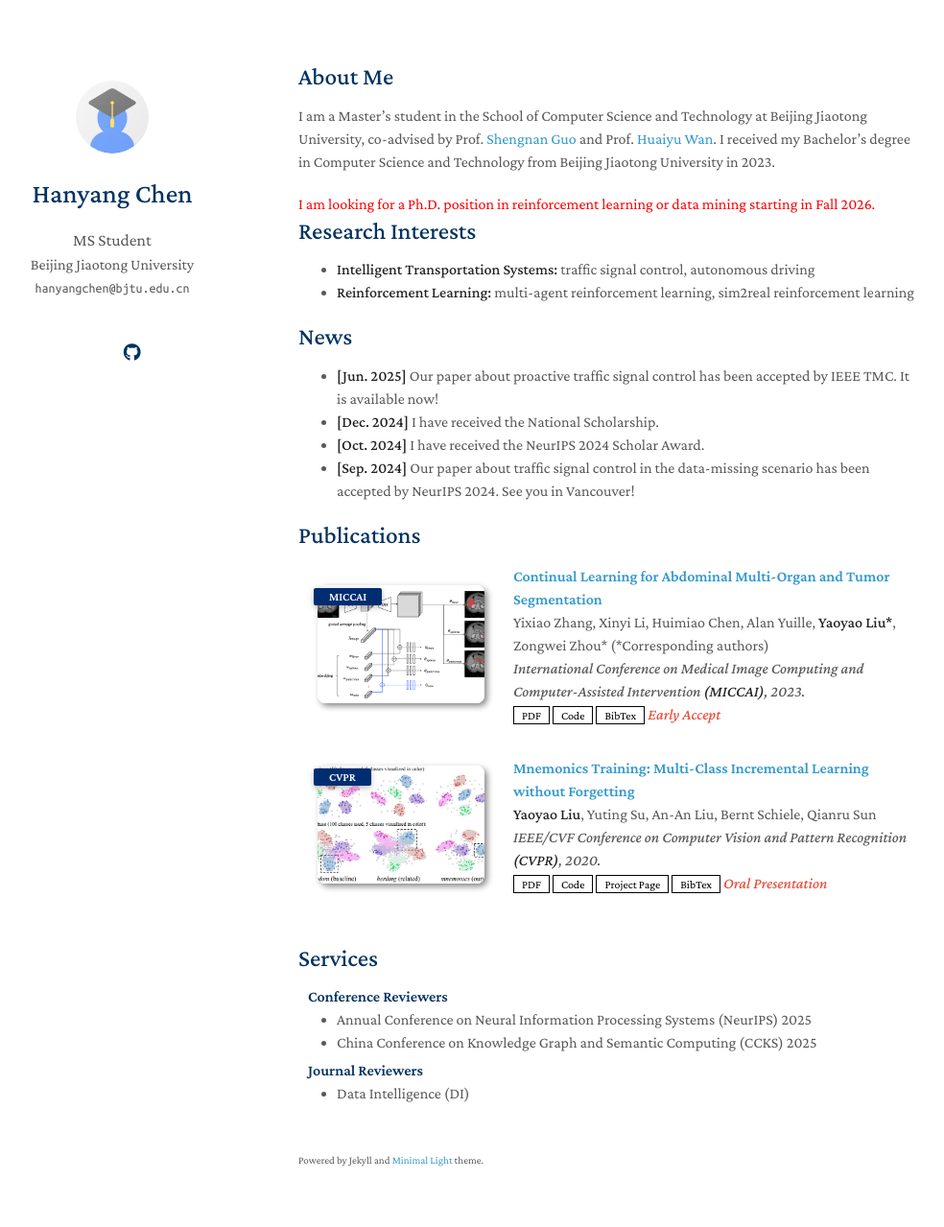
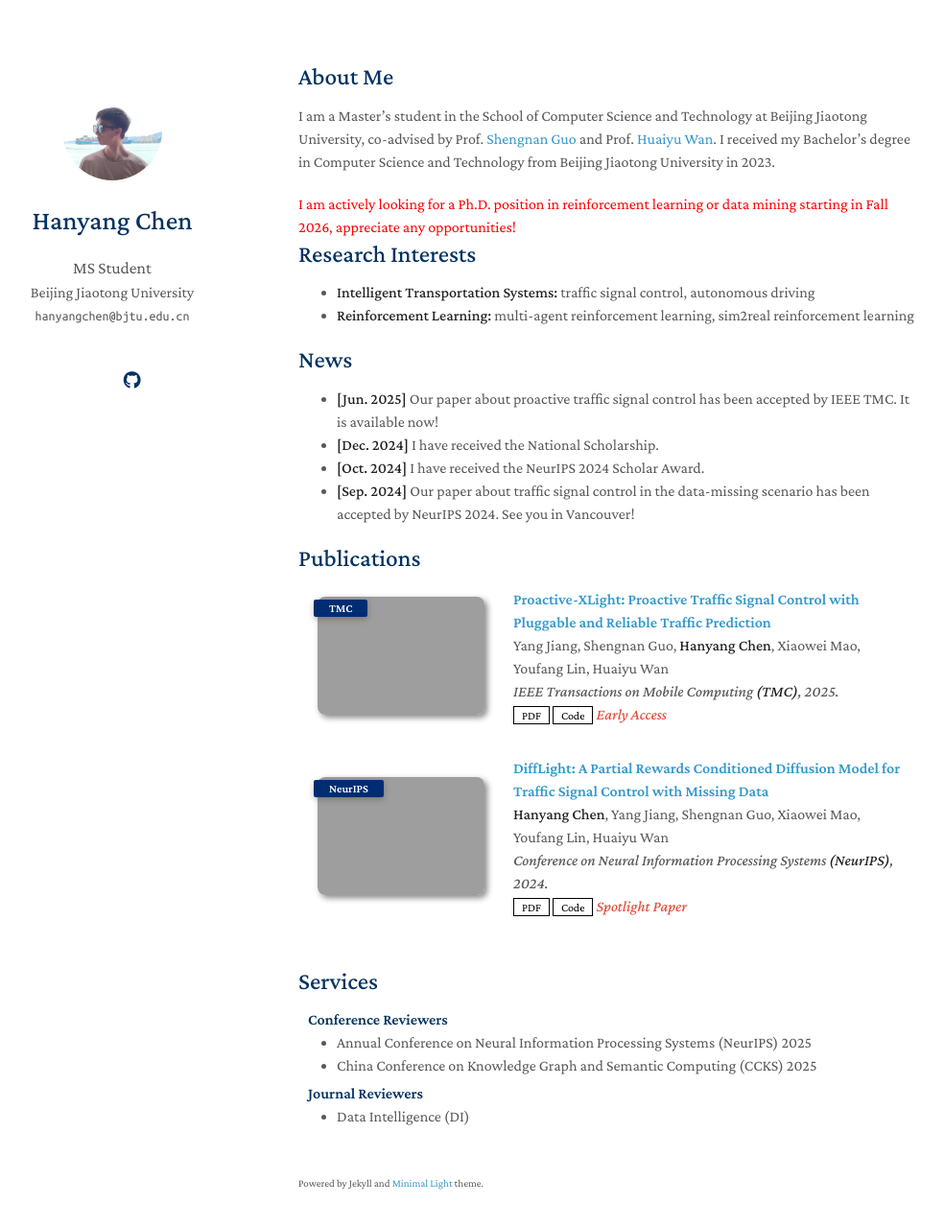
Before and after one commit to hanyang-chen/hanyang-chen.github.io, a Jekyll site: the page built from index.md, in a window 1280 px wide and 1314 px high. Shown: the top 1279 px of the window at 96% size, without its empty margins (159-1143 px from the left). Built offline with Jekyll 4.4.1, drawn with Linux system fonts in a browser that asks for light colours; a style sheet for code colours, icons or effects is not loaded; our own code applies the rules of GitHub Pages for plain Markdown files; grey boxes are pictures that could not be loaded.

Commit message:
update pubs.

```diff
--- a/_config.yml
+++ b/_config.yml
@@ -20,7 +20,7 @@
 
 # Images (e.g., your profile picture and your website's favicon)
 # "favicon" and "favicon_dark" are used for the light and dark modes, respectively.
-avatar: ./assets/img/avatar.png
+avatar: ./assets/img/life.jpg
 favicon: ./assets/img/favicon.png
 favicon_dark: ./assets/img/favicon-dark.png
 
--- a/_data/publications.yml
+++ b/_data/publications.yml
@@ -1,22 +1,22 @@
 main:
 
-  - title: Continual Learning for Abdominal Multi-Organ and Tumor Segmentation
-    authors: Yixiao Zhang, Xinyi Li, Huimiao Chen, Alan Yuille, <strong>Yaoyao Liu*</strong>, Zongwei Zhou* (*Corresponding authors)
-    conference_short: MICCAI
-    conference: International Conference on Medical Image Computing and Computer-Assisted Intervention <strong>(MICCAI)</strong>, 2023.
-    pdf: https://arxiv.org/pdf/2306.00988.pdf
-    code: https://github.com/MrGiovanni/ContinualLearning
-    bibtex: https://bib.yliu.me/MICCAI23.txt
-    image: ./assets/img/teaser_example_2.png
-    notes: Early Accept
+  - title: "Proactive-XLight: Proactive Traffic Signal Control with Pluggable and Reliable Traffic Prediction"
+    authors: Yang Jiang, Shengnan Guo, <strong>Hanyang Chen</strong>, Xiaowei Mao, Youfang Lin, Huaiyu Wan
+    conference_short: TMC
+    conference: IEEE Transactions on Mobile Computing <strong>(TMC)</strong>, 2025.
+    pdf: https://ieeexplore.ieee.org/document/11045885
+    code: https://github.com/YangJiangDev/Proactive-XLight
+    # bibtex: https://bib.yliu.me/MICCAI23.txt
+    image: ./assets/img/pubs/proactive-xlight.jpg
+    notes: Early Access
 
-  - title: "Mnemonics Training: Multi-Class Incremental Learning without Forgetting"
-    authors: <strong>Yaoyao Liu</strong>, Yuting Su, An-An Liu, Bernt Schiele, Qianru Sun
-    conference_short: CVPR
-    conference: IEEE/CVF Conference on Computer Vision and Pattern Recognition <strong>(CVPR)</strong>, 2020.
-    pdf: https://arxiv.org/pdf/2002.10211.pdf
-    code: https://github.com/yaoyao-liu/class-incremental-learning/tree/main/mnemonics-training
-    page: https://class-il.mpi-inf.mpg.de/mnemonics/
-    bibtex: https://class-il.mpi-inf.mpg.de/mnemonics/
-    notes: Oral Presentation
-    image: ./assets/img/teaser_example.png
+  - title: "DiffLight: A Partial Rewards Conditioned Diffusion Model for Traffic Signal Control with Missing Data"
+    authors: <strong>Hanyang Chen</strong>, Yang Jiang, Shengnan Guo, Xiaowei Mao, Youfang Lin, Huaiyu Wan
+    conference_short: NeurIPS
+    conference: Conference on Neural Information Processing Systems <strong>(NeurIPS)</strong>, 2024.
+    pdf: https://arxiv.org/pdf/2410.22938
+    code: https://github.com/lokol5579/DiffLight-release
+    # page: https://class-il.mpi-inf.mpg.de/mnemonics/
+    # bibtex: https://class-il.mpi-inf.mpg.de/mnemonics/
+    notes: Spotlight Paper
+    image: ./assets/img/pubs/difflight.jpg
--- a/index.md
+++ b/index.md
@@ -6,7 +6,7 @@ layout: homepage
 
 I am a Master's student in the School of Computer Science and Technology at Beijing Jiaotong University, co-advised by Prof. [Shengnan Guo](https://faculty.bjtu.edu.cn/9685/) and Prof. [Huaiyu Wan](https://faculty.bjtu.edu.cn/8793/). I received my Bachelor's degree in Computer Science and Technology from Beijing Jiaotong University in 2023.
 
-<font color="red">I am looking for a Ph.D. position in reinforcement learning or data mining starting in Fall 2026.</font>
+<font color="red">I am actively looking for a Ph.D. position in reinforcement learning or data mining starting in Fall 2026, appreciate any opportunities!</font>
 
 ## Research Interests
 
```
Also changed, not shown: assets/img/life.jpg (added), 2 other files.
